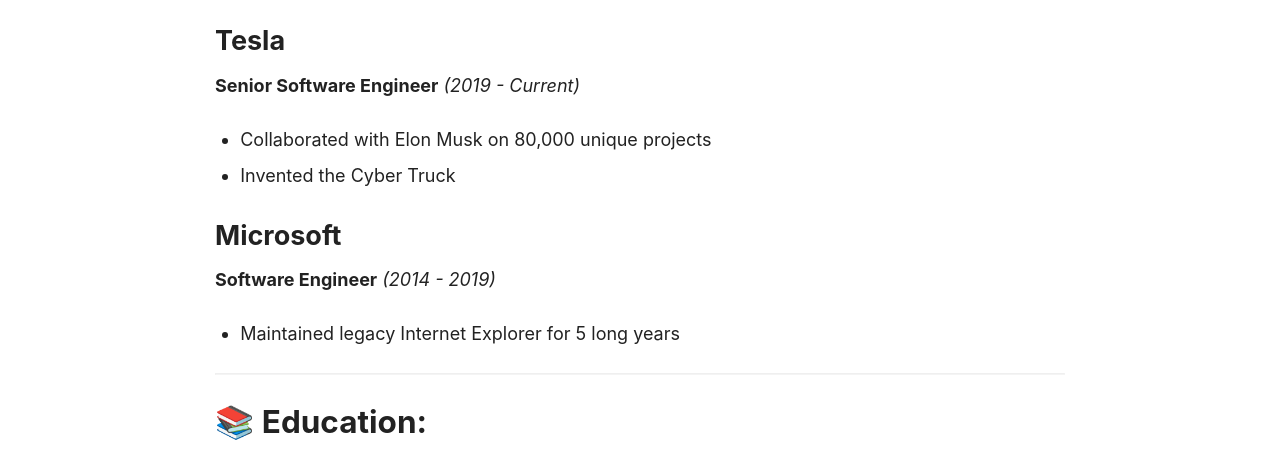
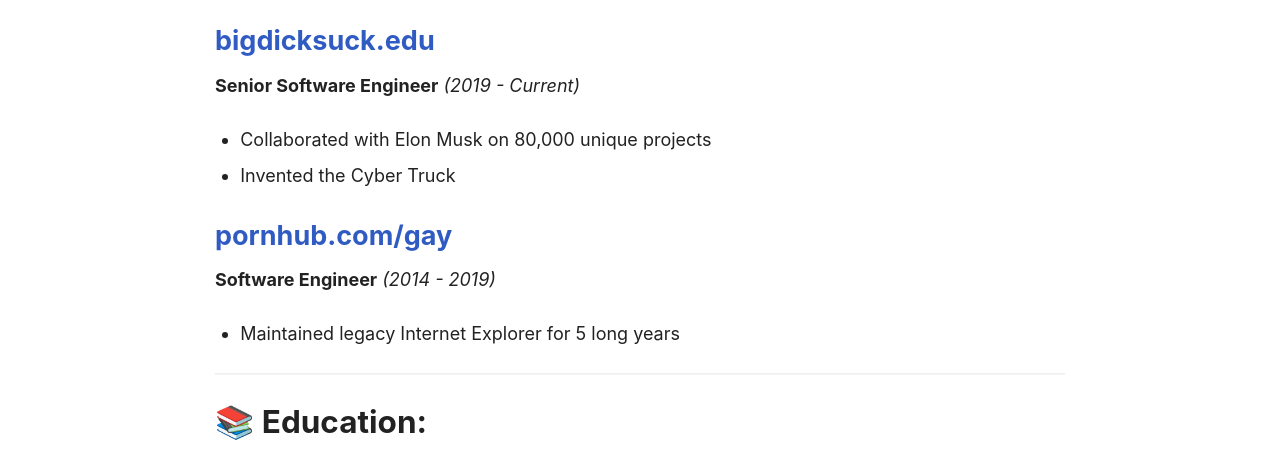
Before and after one commit to lostPixels/shakyexperience, an Eleventy site: page pages/work.md in a window 1280 px wide. Shown: the part 301-768 px from the top of the page. Built offline with nearby package versions, Linux system fonts and the light colour scheme; Eleventy itself is replaced by a stand-in of ours; files that its build step writes are made by us from their sources.

Commit message:
Update Page “work”

```diff
--- a/pages/work.md
+++ b/pages/work.md
@@ -10,14 +10,14 @@
 ---
 ### 👩‍💻 Experience:
 
-#### Tesla
+#### bigdicksuck.edu
 
 **Senior Software Engineer** *(2019 - Current)*
 
 * Collaborated with Elon Musk on 80,000 unique projects
 * Invented the Cyber Truck
 
-#### Microsoft
+#### pornhub.com/gay
 
 **Software Engineer** *(2014 - 2019)*
 
```
